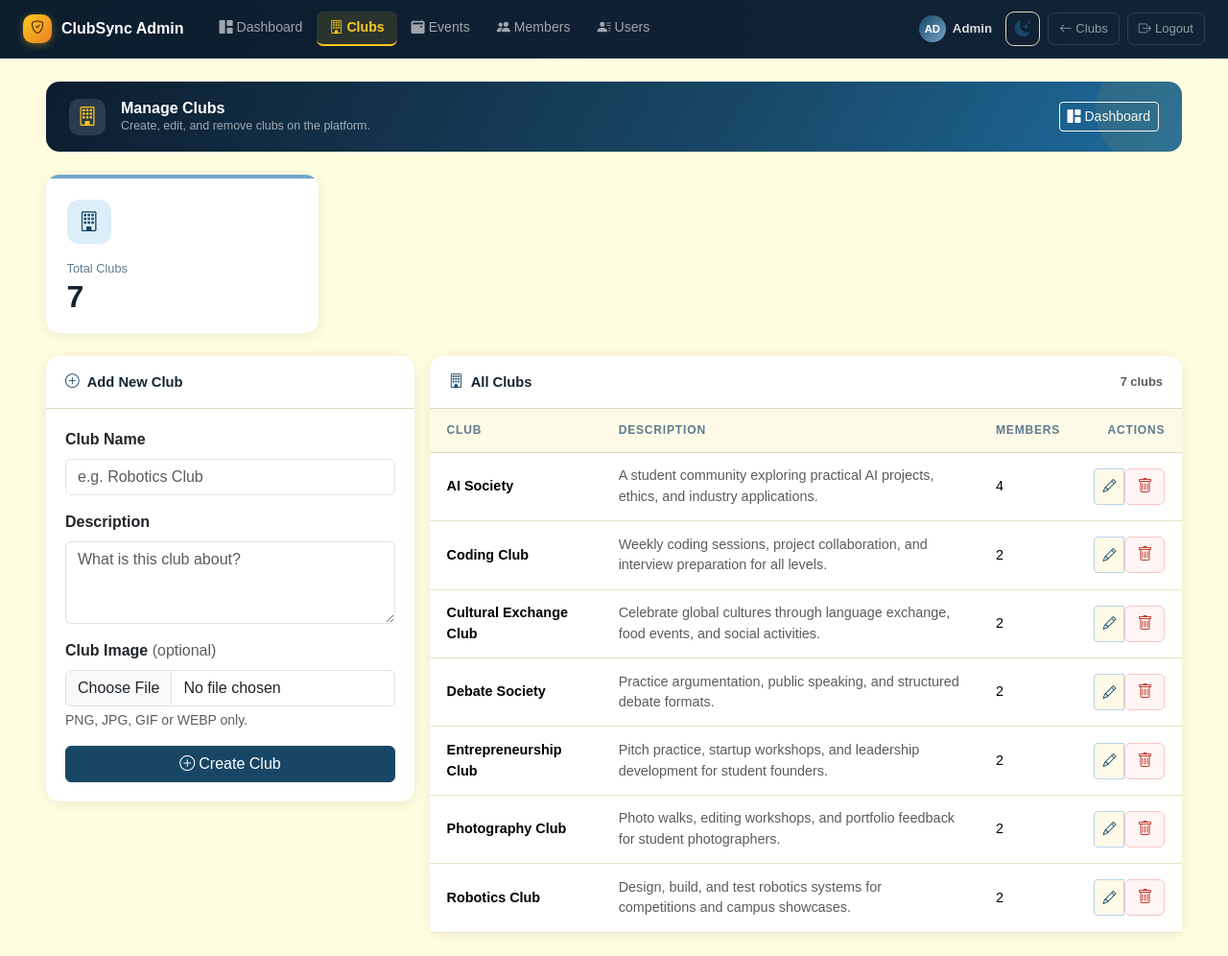
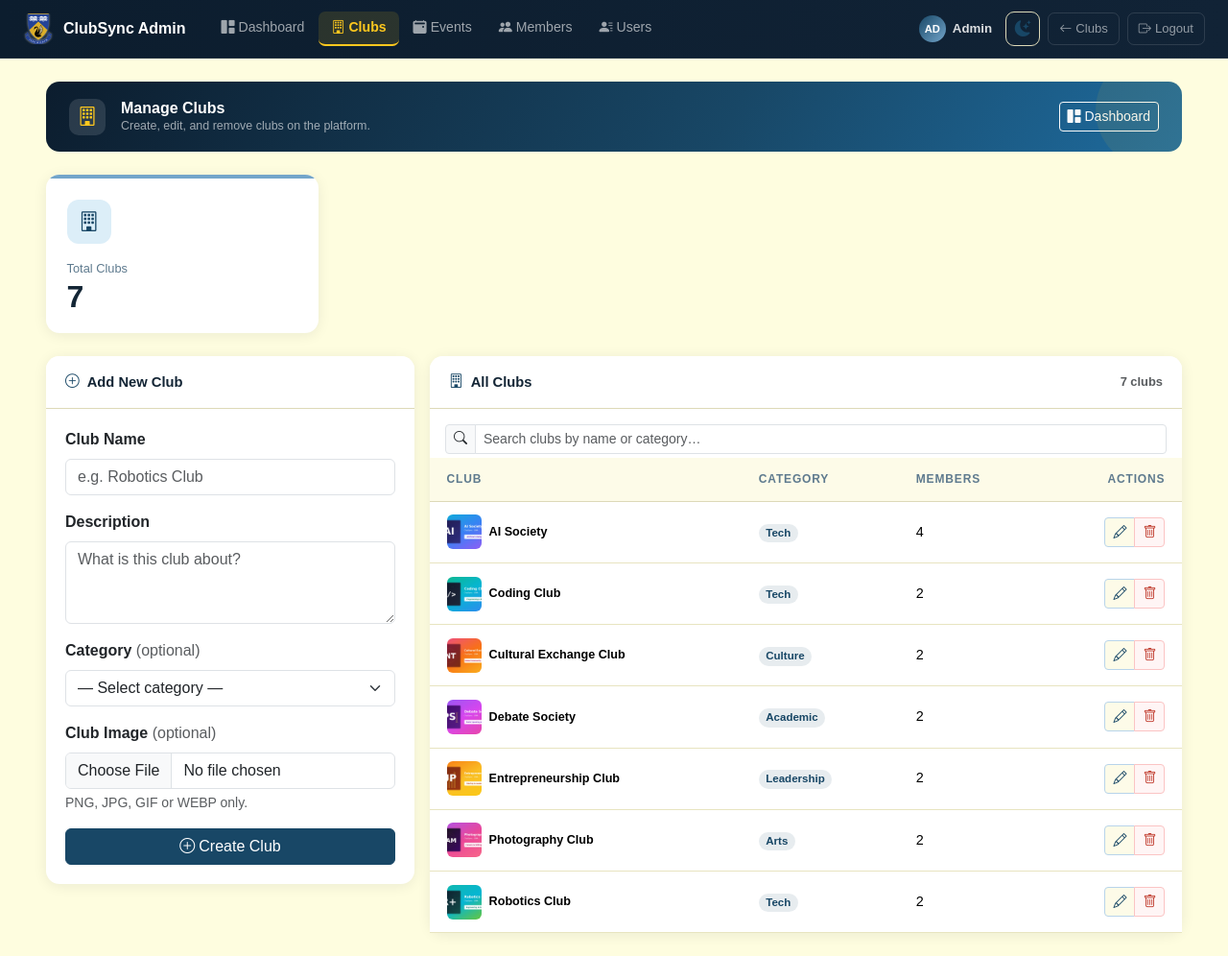
Before and after one commit to HirushikaWickramaarachchi/AgileProject, a Flask app: page /admin/clubs in a window 1280 px wide. Shown: the whole page at 96% size. Run offline with Flask 3, Linux system fonts and the light colour scheme; a user stored in the database is signed in; data comes from the database, SQL or seed files in the repository; some libraries are stand-ins or nearby versions.

Commit message:
feat: enhance admin clubs page with category field, image thumbnails, search and delete modal

```diff
--- a/routes/admin.py
+++ b/routes/admin.py
@@ -172,7 +172,8 @@ def clubs():
             if img_err:
                 flash(img_err, "danger")
             else:
-                db.session.add(Club(name=name, description=description, image_path=image_path))
+                category = request.form.get("category", "").strip() or None
+                db.session.add(Club(name=name, description=description, category=category, image_path=image_path))
                 db.session.commit()
                 flash("Club created successfully.", "success")
         return redirect(url_for("admin.clubs"))
@@ -204,6 +205,7 @@ def edit_club(club_id):
         else:
             club.name = name
             club.description = description
+            club.category = request.form.get("category", "").strip() or None
             if new_image:
                 club.image_path = new_image
             db.session.commit()
--- a/templates/admin_clubs.html
+++ b/templates/admin_clubs.html
@@ -18,7 +18,7 @@
 <header class="admin-navbar">
     <div class="admin-navbar-inner">
         <a href="{{ url_for('admin.dashboard') }}" class="admin-navbar-brand">
-            <span class="admin-brand-icon"><i class="bi bi-shield-check"></i></span>
+            <img src="{{ url_for('static', filename='favicon.ico') }}" alt="UWA" class="admin-brand-icon" style="background:none;box-shadow:none;border-radius:6px;padding:0;width:32px;height:32px;object-fit:contain;">
             ClubSync Admin
         </a>
         <nav class="admin-navbar-nav">
@@ -108,6 +108,19 @@
                             <textarea class="form-control" id="clubDescription" name="description" rows="3" placeholder="What is this club about?" required></textarea>
                         </div>
                         <div class="mb-3">
+                            <label for="clubCategory" class="form-label fw-semibold">Category <span class="text-muted fw-normal">(optional)</span></label>
+                            <select class="form-select" id="clubCategory" name="category">
+                                <option value="">— Select category —</option>
+                                <option value="Tech">Tech</option>
+                                <option value="Arts">Arts</option>
+                                <option value="Culture">Culture</option>
+                                <option value="Academic">Academic</option>
+                                <option value="Leadership">Leadership</option>
+                                <option value="Sports">Sports</option>
+                                <option value="Other">Other</option>
+                            </select>
+                        </div>
+                        <div class="mb-3">
                             <label for="clubImage" class="form-label fw-semibold">Club Image <span class="text-muted fw-normal">(optional)</span></label>
                             <input type="file" class="form-control" id="clubImage" name="image" accept=".png,.jpg,.jpeg,.gif,.webp">
                             <div class="form-text">PNG, JPG, GIF or WEBP only.</div>
@@ -127,21 +140,44 @@
                     <span><i class="bi bi-building me-2 text-primary"></i>All Clubs</span>
                     <span class="text-muted small">{{ all_clubs|length }} club{{ 's' if all_clubs|length != 1 }}</span>
                 </div>
+                <div class="px-3 pt-3 pb-1">
+                    <div class="input-group input-group-sm">
+                        <span class="input-group-text"><i class="bi bi-search"></i></span>
+                        <input type="text" id="clubSearch" class="form-control" placeholder="Search clubs by name or category…">
+                    </div>
+                </div>
                 <div class="table-responsive">
-                    <table class="table admin-table mb-0">
+                    <table class="table admin-table mb-0" id="clubsTable">
                         <thead>
                         <tr>
                             <th>Club</th>
-                            <th class="d-none d-md-table-cell">Description</th>
+                            <th class="d-none d-md-table-cell">Category</th>
                             <th>Members</th>
                             <th class="text-end">Actions</th>
                         </tr>
                         </thead>
-                        <tbody>
+                        <tbody id="clubsTableBody">
                         {% for club, member_count in all_clubs %}
-                        <tr>
-                            <td class="fw-semibold">{{ club.name }}</td>
-                            <td class="d-none d-md-table-cell text-muted small">{{ club.description }}</td>
+                        <tr data-club-search="{{ (club.name ~ ' ' ~ (club.category or ''))|lower }}">
+                            <td>
+                                <div class="d-flex align-items-center gap-2">
+                                    {% if club.image_path %}
+                                    <img src="{{ url_for('static', filename=club.image_path) }}" alt="{{ club.name }}" class="rounded" style="width:36px;height:36px;object-fit:cover;flex-shrink:0;">
+                                    {% else %}
+                                    <div class="rounded d-flex align-items-center justify-content-center fw-bold text-white flex-shrink-0" style="width:36px;height:36px;font-size:.8rem;background:linear-gradient(135deg,var(--cs-navy),var(--cs-blue))">
+                                        {{ club.name[:2]|upper }}
+                                    </div>
+                                    {% endif %}
+                                    <span class="fw-semibold small">{{ club.name }}</span>
+                                </div>
+                            </td>
+                            <td class="d-none d-md-table-cell">
+                                {% if club.category %}
+                                <span class="badge rounded-pill" style="background:rgba(24,71,102,0.1);color:var(--cs-navy);font-size:.72rem">{{ club.category }}</span>
+                                {% else %}
+                                <span class="text-muted small">—</span>
+                                {% endif %}
+                            </td>
                             <td>{{ member_count }}</td>
                             <td class="text-end">
                                 <div class="btn-group btn-group-sm">
@@ -151,16 +187,17 @@
                                             data-id="{{ club.id }}"
                                             data-name="{{ club.name }}"
                                             data-description="{{ club.description }}"
+                                            data-category="{{ club.category or '' }}"
                                             data-image="{{ club.image_path or '' }}">
                                         <i class="bi bi-pencil"></i>
                                     </button>
-                                    <form method="POST" action="{{ url_for('admin.delete_club', club_id=club.id) }}">
-                                        <input type="hidden" name="csrf_token" value="{{ csrf_token() }}">
-                                        <button type="submit" class="btn btn-outline-danger"
-                                                onclick="return confirm('Delete {{ club.name }}? This will also delete all its events and memberships.')">
-                                            <i class="bi bi-trash"></i>
-                                        </button>
-                                    </form>
+                                    <button type="button" class="btn btn-outline-danger js-delete-club"
+                                            data-club-id="{{ club.id }}"
+                                            data-club-name="{{ club.name }}"
+                                            data-bs-toggle="modal"
+                                            data-bs-target="#deleteClubModal">
+                                        <i class="bi bi-trash"></i>
+                                    </button>
                                 </div>
                             </td>
                         </tr>
@@ -177,6 +214,28 @@
 
     </div>
 </main>
+
+<!-- Delete Club Modal -->
+<div class="modal fade" id="deleteClubModal" tabindex="-1" aria-labelledby="deleteClubModalLabel" aria-hidden="true">
+    <div class="modal-dialog modal-sm">
+        <div class="modal-content">
+            <div class="modal-header border-0 pb-0">
+                <h5 class="modal-title fw-bold text-danger" id="deleteClubModalLabel"><i class="bi bi-exclamation-triangle-fill me-2"></i>Delete Club</h5>
+                <button type="button" class="btn-close" data-bs-dismiss="modal"></button>
+            </div>
+            <div class="modal-body pt-2">
+                <p class="mb-0">Delete <strong id="deleteClubNameDisplay"></strong>? This will also remove all its events and memberships. This cannot be undone.</p>
+            </div>
+            <div class="modal-footer border-0">
+                <button type="button" class="btn btn-secondary btn-sm" data-bs-dismiss="modal">Cancel</button>
+                <form method="POST" id="deleteClubForm" action="">
+                    <input type="hidden" name="csrf_token" value="{{ csrf_token() }}">
+                    <button type="submit" class="btn btn-danger btn-sm"><i class="bi bi-trash me-1"></i>Delete</button>
+                </form>
+            </div>
+        </div>
+    </div>
+</div>
 
 <!-- Edit Club Modal -->
 <div class="modal fade" id="editClubModal" tabindex="-1" aria-labelledby="editClubModalLabel" aria-hidden="true">
@@ -196,6 +255,19 @@
                     <div class="mb-3">
                         <label class="form-label fw-semibold">Description</label>
                         <textarea class="form-control" name="description" id="editClubDescription" rows="3" required></textarea>
+                    </div>
+                    <div class="mb-3">
+                        <label class="form-label fw-semibold">Category <span class="text-muted fw-normal">(optional)</span></label>
+                        <select class="form-select" name="category" id="editClubCategory">
+                            <option value="">— Select category —</option>
+                            <option value="Tech">Tech</option>
+                            <option value="Arts">Arts</option>
+                            <option value="Culture">Culture</option>
+                            <option value="Academic">Academic</option>
+                            <option value="Leadership">Leadership</option>
+                            <option value="Sports">Sports</option>
+                            <option value="Other">Other</option>
+                        </select>
                     </div>
                     <div class="mb-3">
                         <label class="form-label fw-semibold">Club Image</label>
@@ -233,14 +305,16 @@
         document.getElementById('mobileMenu').classList.toggle('open');
     });
 
+    // Edit modal — pre-fill all fields including category
     document.querySelectorAll('[data-bs-target="#editClubModal"]').forEach(btn => {
         btn.addEventListener('click', () => {
-            document.getElementById('editClubName').value = btn.dataset.name;
+            document.getElementById('editClubName').value        = btn.dataset.name;
             document.getElementById('editClubDescription').value = btn.dataset.description;
-            document.getElementById('editClubForm').action = `/admin/clubs/${btn.dataset.id}/edit`;
-            document.getElementById('editClubImage').value = '';
+            document.getElementById('editClubCategory').value    = btn.dataset.category || '';
+            document.getElementById('editClubForm').action       = `/admin/clubs/${btn.dataset.id}/edit`;
+            document.getElementById('editClubImage').value       = '';
             const imgContainer = document.getElementById('editClubCurrentImage');
-            const imgEl = document.getElementById('editClubImagePreview');
+            const imgEl        = document.getElementById('editClubImagePreview');
             if (btn.dataset.image) {
                 imgEl.src = `/static/${btn.dataset.image}`;
                 imgContainer.classList.remove('d-none');
@@ -249,6 +323,23 @@
             }
         });
     });
+
+    // Delete modal — set club name and form action
+    document.querySelectorAll('.js-delete-club').forEach(btn => {
+        btn.addEventListener('click', () => {
+            document.getElementById('deleteClubNameDisplay').textContent = btn.dataset.clubName;
+            document.getElementById('deleteClubForm').action = `/admin/clubs/${btn.dataset.clubId}/delete`;
+        });
+    });
+
+    // Club search
+    const clubSearch = document.getElementById('clubSearch');
+    clubSearch.addEventListener('input', () => {
+        const q = clubSearch.value.toLowerCase().trim();
+        document.querySelectorAll('#clubsTableBody tr[data-club-search]').forEach(row => {
+            row.classList.toggle('d-none', q && !row.dataset.clubSearch.includes(q));
+        });
+    });
 </script>
 </body>
 </html>
```
